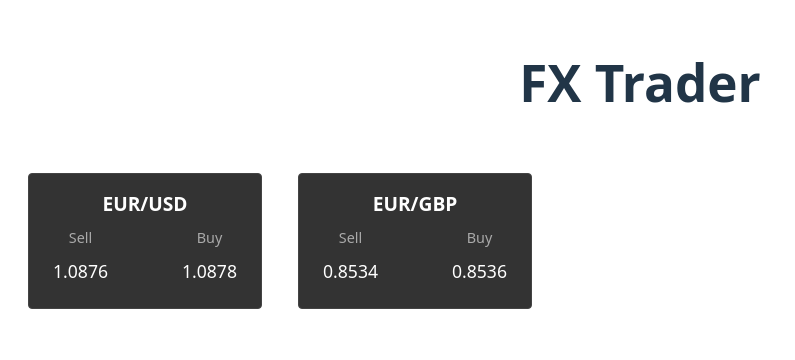
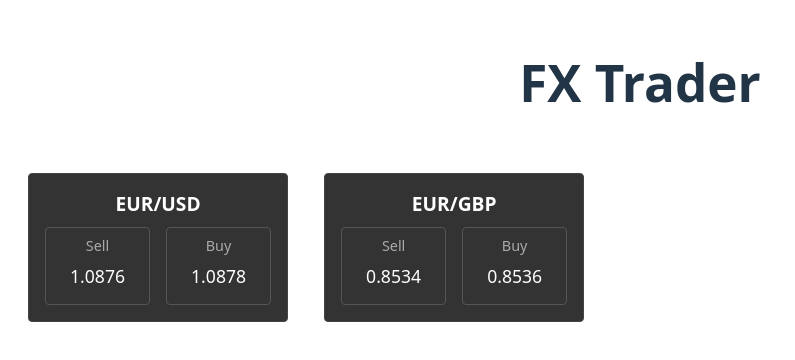
Before and after one commit to frankmathy/fxtrader, a React (Vite) app: page / in a window 1280 px wide. Shown: the top 360 px of the page, without its empty margins (0-795 px from the left). Built offline with nearby package versions, Linux system fonts and the light colour scheme.

Commit message:
Added buy/sell buttons

```diff
--- a/src/components/FXRatePanel.css
+++ b/src/components/FXRatePanel.css
@@ -18,18 +18,34 @@
 .rates-container {
   display: flex;
   justify-content: space-between;
+  gap: 1rem;
 }
 
-.rate-column {
+.rate-button {
+  background: none;
+  border: 1px solid #555;
+  border-radius: 4px;
+  color: white;
+  cursor: pointer;
+  padding: 0.5rem 1rem;
   display: flex;
   flex-direction: column;
   align-items: center;
+  transition: background-color 0.2s;
+}
+
+.rate-button:hover {
+  background-color: #444;
+}
+
+.rate-button:active {
+  background-color: #555;
 }
 
 .rate-label {
   font-size: 0.9rem;
   color: #aaa;
-  margin-bottom: 0.1rem;  /* Reduced from 0.2rem */
+  margin-bottom: 0.1rem;
 }
 
 .bid-rate,
--- a/src/components/FXRatePanel.tsx
+++ b/src/components/FXRatePanel.tsx
@@ -7,18 +7,26 @@ interface FXRatePanelProps {
 }
 
 const FXRatePanel: React.FC<FXRatePanelProps> = ({ currencyPair, bidRate, offerRate }) => {
+  const handleSellClick = () => {
+    console.log(`Sell ${currencyPair} at ${bidRate}`);
+  };
+
+  const handleBuyClick = () => {
+    console.log(`Buy ${currencyPair} at ${offerRate}`);
+  };
+
   return (
     <div className="fx-rate-panel">
       <div className="currency-pair">{currencyPair}</div>
       <div className="rates-container">
-        <div className="rate-column">
+        <button className="rate-button" onClick={handleSellClick}>
           <div className="rate-label">Sell</div>
           <div className="bid-rate">{bidRate.toFixed(4)}</div>
-        </div>
-        <div className="rate-column">
+        </button>
+        <button className="rate-button" onClick={handleBuyClick}>
           <div className="rate-label">Buy</div>
           <div className="offer-rate">{offerRate.toFixed(4)}</div>
-        </div>
+        </button>
       </div>
     </div>
   );
```
